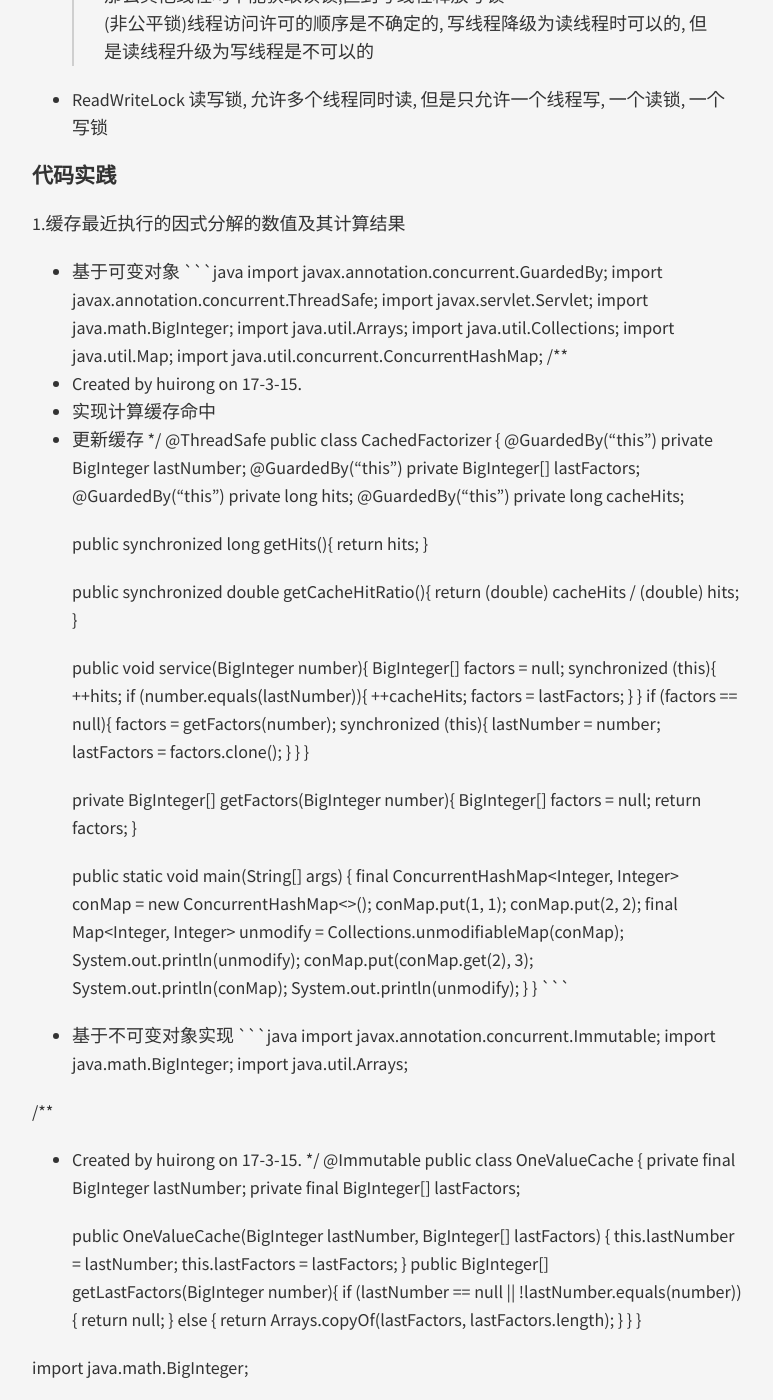
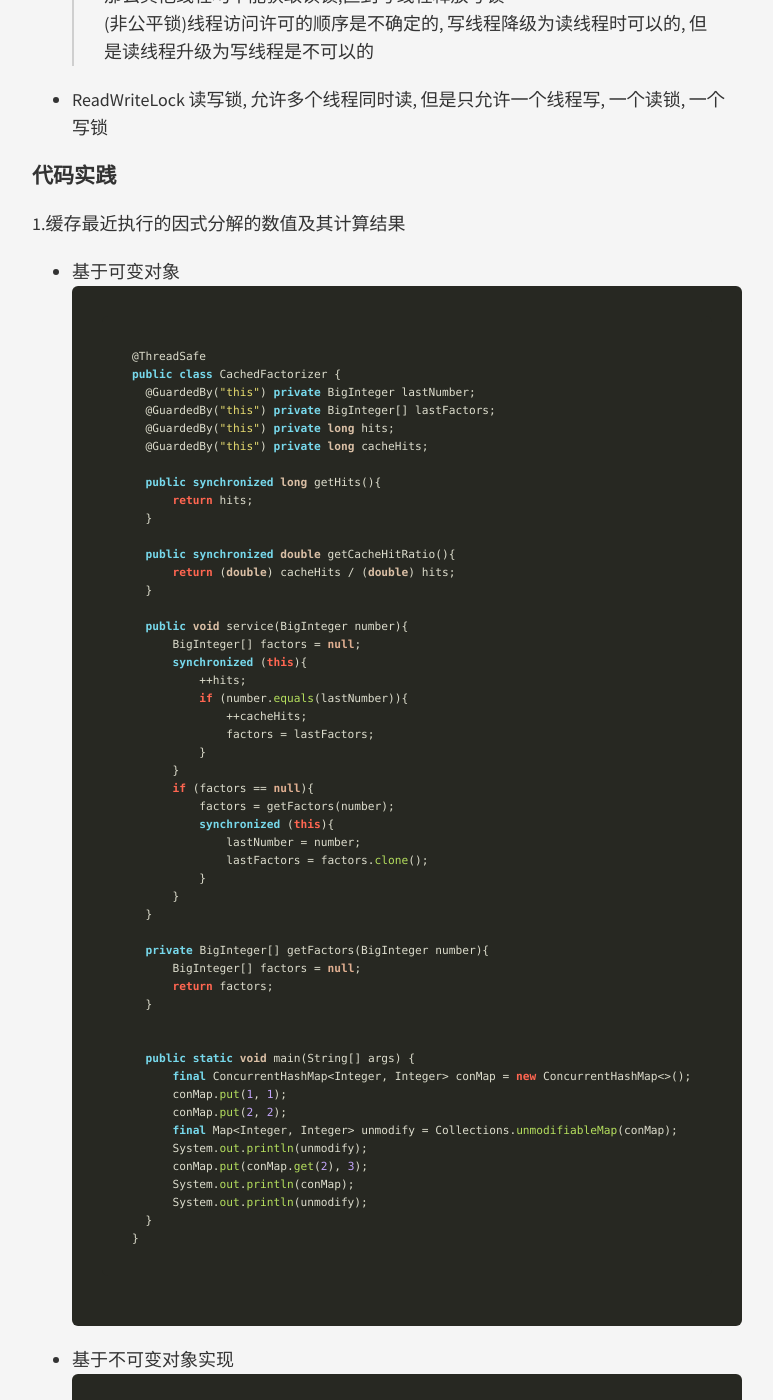
Before and after one commit to nanhuirong/nanhuirong.github.io, a Jekyll site: the page built from _posts/2017-03-19-Concurrent.md, in a window 1280 px wide and 1400 px high, scrolled down 3115 px. Shown: the whole window, without its empty margins (253-1026 px from the left). Built offline with Jekyll 4.4.1, drawn with Linux system fonts in a browser that asks for light colours; nearby versions of some CDN libraries; some of the changed text lies outside the part shown.

Commit message:
修改排版

````diff
--- a/_posts/2017-03-19-Concurrent.md
+++ b/_posts/2017-03-19-Concurrent.md
@@ -89,19 +89,6 @@ title: 多线程总结
 1.缓存最近执行的因式分解的数值及其计算结果
 + 基于可变对象
 ```java
-import javax.annotation.concurrent.GuardedBy;
-import javax.annotation.concurrent.ThreadSafe;
-import javax.servlet.Servlet;
-import java.math.BigInteger;
-import java.util.Arrays;
-import java.util.Collections;
-import java.util.Map;
-import java.util.concurrent.ConcurrentHashMap;
-/**
- * Created by huirong on 17-3-15.
- * 实现计算缓存命中
- * 更新缓存
- */
 @ThreadSafe
 public class CachedFactorizer {
     @GuardedBy("this") private BigInteger lastNumber;
@@ -155,14 +142,6 @@ public class CachedFactorizer {
 ```
 + 基于不可变对象实现
 ```java
-import javax.annotation.concurrent.Immutable;
-import java.math.BigInteger;
-import java.util.Arrays;
-
-/**
- * Created by huirong on 17-3-15.
- */
-@Immutable
 public class OneValueCache {
     private final BigInteger lastNumber;
     private final BigInteger[] lastFactors;
@@ -180,13 +159,6 @@ public class OneValueCache {
         }
     }
 }
-
-import java.math.BigInteger;
-
-/**
- * Created by huirong on 17-3-15.
- * 通过不可变对象实现线程安全
- */
 public class VolatileCacheFactor {
     private volatile OneValueCache cache = new OneValueCache(null, null);
     public void service(BigInteger number){
@@ -214,19 +186,6 @@ public class Point {
         this.y = y;
     }
 }
-
-import com.huirong.java.concurrent.Point;
-
-import javax.annotation.concurrent.ThreadSafe;
-import java.util.Collections;
-import java.util.HashMap;
-import java.util.Map;
-import java.util.concurrent.ConcurrentHashMap;
-
-/**
- * Created by huirong on 17-3-15.
- * 委托模式
- */
 @ThreadSafe
 public class DelegatingVehicleTracker {
     private final ConcurrentHashMap<String, Point> locations;
````
